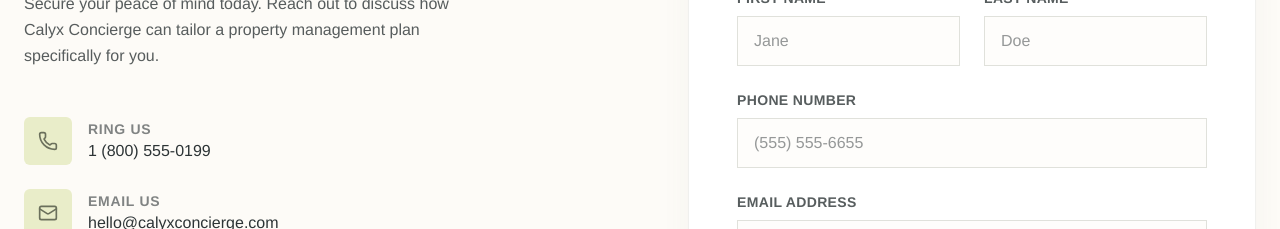
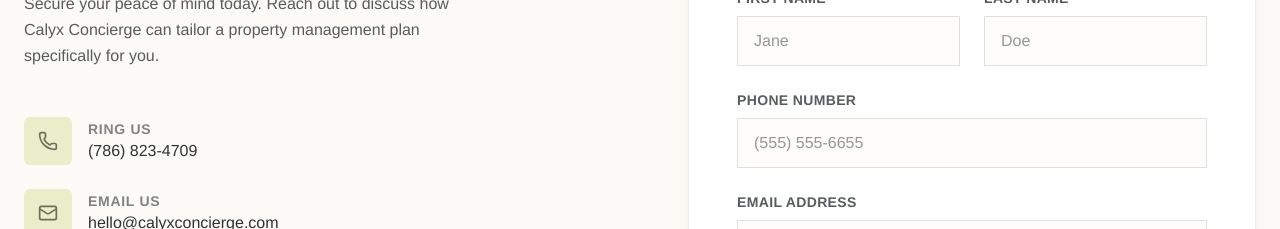
Before and after one commit to mivelas/calyx-site, a React (Vite) app: page / in a window 1280 px wide. Shown: the part 3960-4189 px from the top of the page. Built offline with nearby package versions, Linux system fonts and the light colour scheme; a web font is replaced by a local one.

Commit message:
Adding the nuew number

```diff
--- a/src/App.tsx
+++ b/src/App.tsx
@@ -358,7 +358,7 @@
                 </div>
                 <div>
                   <p className="text-sm text-brand-ink/60 uppercase tracking-wider font-semibold">Ring Us</p>
-                  <p className="font-medium">1 (800) 555-0199</p>
+                  <p className="font-medium">(786) 823-4709</p>
                 </div>
               </div>
               <div className="flex items-center gap-4 text-brand-ink">
```
